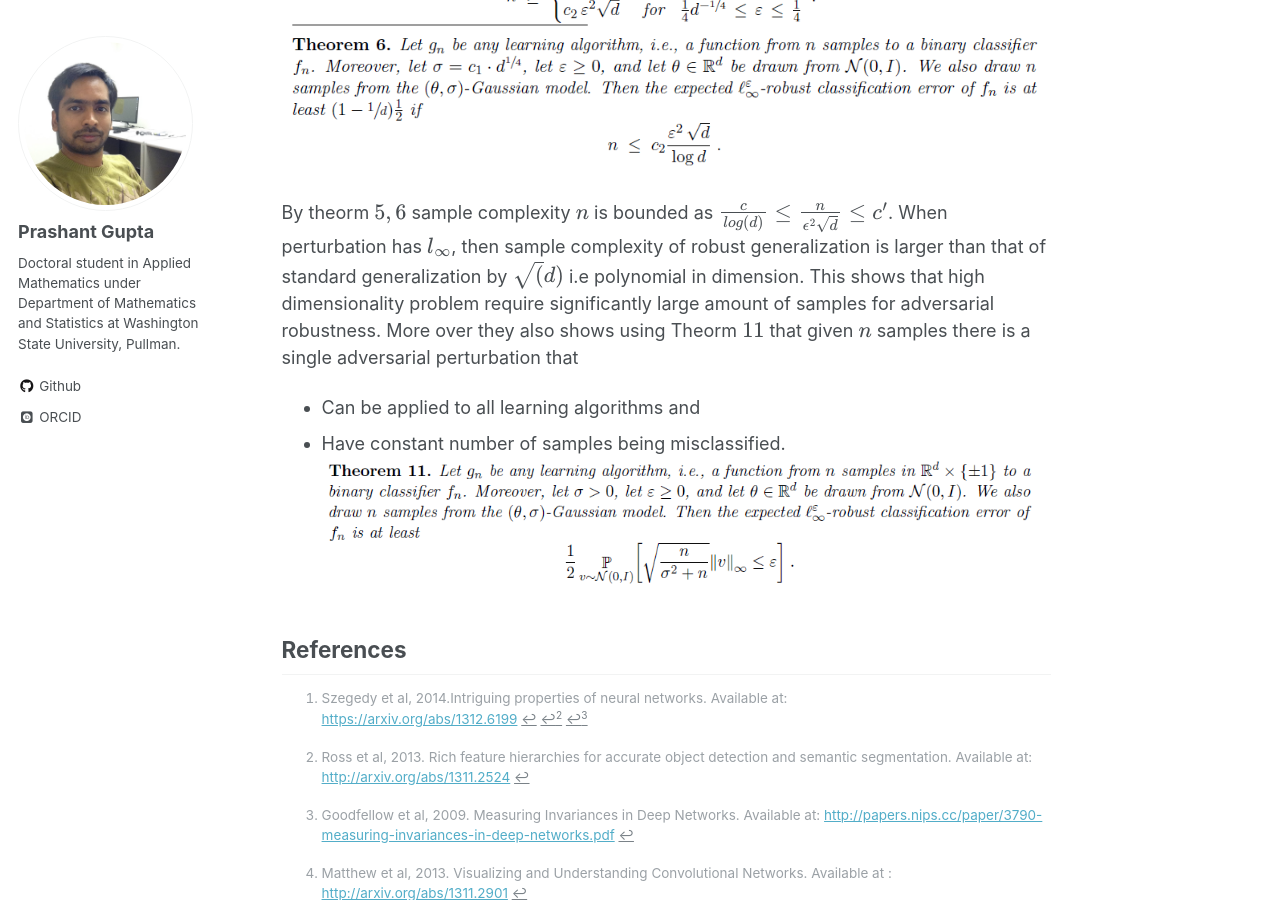
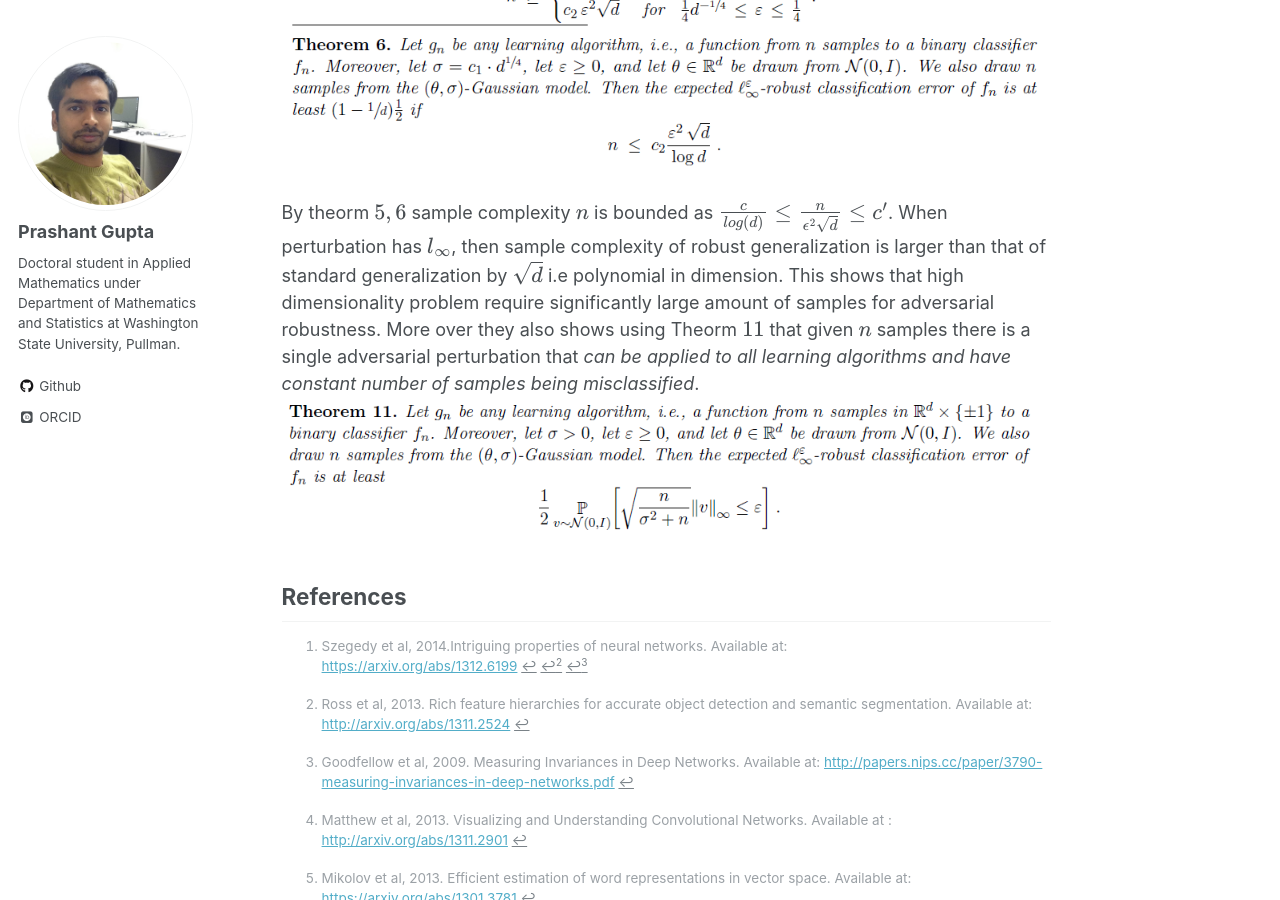
Before and after one commit to pragup/pragup.github.io, a Jekyll site: the page built from _posts/2019-07-31-Adversarial-Robustness-Training.md, in a window 1280 px wide and 900 px high, scrolled down 2211 px. Built offline with Jekyll 4.4.1, drawn with Linux system fonts in a browser that asks for light colours; some web fonts are replaced; formulas are drawn with MathJax 3.

Commit message:
no message

```diff
--- a/_posts/2019-07-31-Adversarial-Robustness-Training.md
+++ b/_posts/2019-07-31-Adversarial-Robustness-Training.md
@@ -41,16 +41,15 @@
 in Theorm $4$.
 ![ArtSchmidt_Fig_1](https://pragup.github.io/images/ART_Schmidt_Theorm_4.PNG)
 ### ROBUST GENERALIZATION ###
-$l_{\infty}^{\epsilon}$ are $l_{\infty}$ perturbation of input $x$ within $B_{\infty}^{\epsilon}(x)$ = {$ x' \in R^d $ $ \mid $ $\mid{x - x'}\mid_{\infty}$   $\leq \epsilon $}  ball. For $l_{\infty}^{\epsilon}$ robust classification
-error requires significantly more samples shown by Theorm $5, 6$.
+$l_{\infty}^{\epsilon}$ are $l_{\infty}$ perturbation of input $x$ within $B_{\infty}^{\epsilon}(x)$ = {$ x' \in R^d $ $ \mid $ $\mid{x - x'}\mid_{\infty}$   $\leq \epsilon $}  ball. For $l_{\infty}^{\epsilon}$
+robust classification error requires significantly more samples shown by Theorm $5, 6$.
 ![ArtSchmidt_Fig_1](https://pragup.github.io/images/ART_Schmidt_Theorm_5.PNG)
 ![ArtSchmidt_Fig_2](https://pragup.github.io/images/ART_Schmidt_Theorm_6.PNG)
 
 By theorm $5, 6$ sample complexity $n$ is bounded as $\frac{c}{log(d)} \leq \frac{n}{\epsilon^2 \sqrt{d}}\leq  c'$.
-When perturbation has $l_{\infty}$, then sample complexity of robust generalization is larger than that of standard generalization by $\sqrt(d)$ i.e polynomial in dimension. This shows that high dimensionality problem require
-significantly large amount of samples for adversarial robustness. More over they also shows using Theorm $11$ that given $n$ samples there is a single adversarial perturbation that
-* Can be applied to all learning algorithms and
-* Have constant number of samples being misclassified.
+When perturbation has $l_{\infty}$, then sample complexity of robust generalization is larger than that of standard generalization by $\sqrt{d}$ i.e polynomial in dimension. This shows that high dimensionality problem require
+significantly large amount of samples for adversarial robustness. More over they also shows using Theorm $11$ that given $n$ samples there is a single adversarial perturbation that *can be applied to all learning*
+*algorithms and have constant number of samples being misclassified*.
 ![ArtSchmidt_Fig_3](https://pragup.github.io/images/ART_Schmidt_Theorm_11.PNG)
 
 
```
